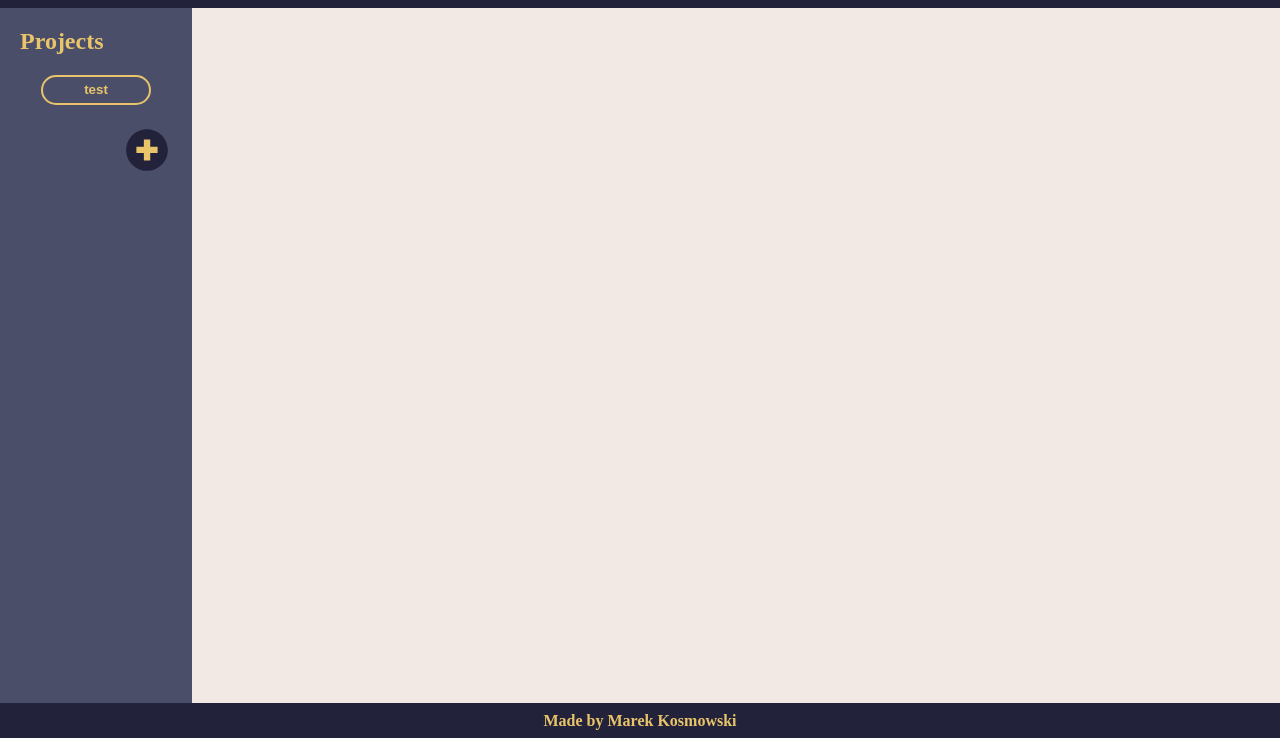
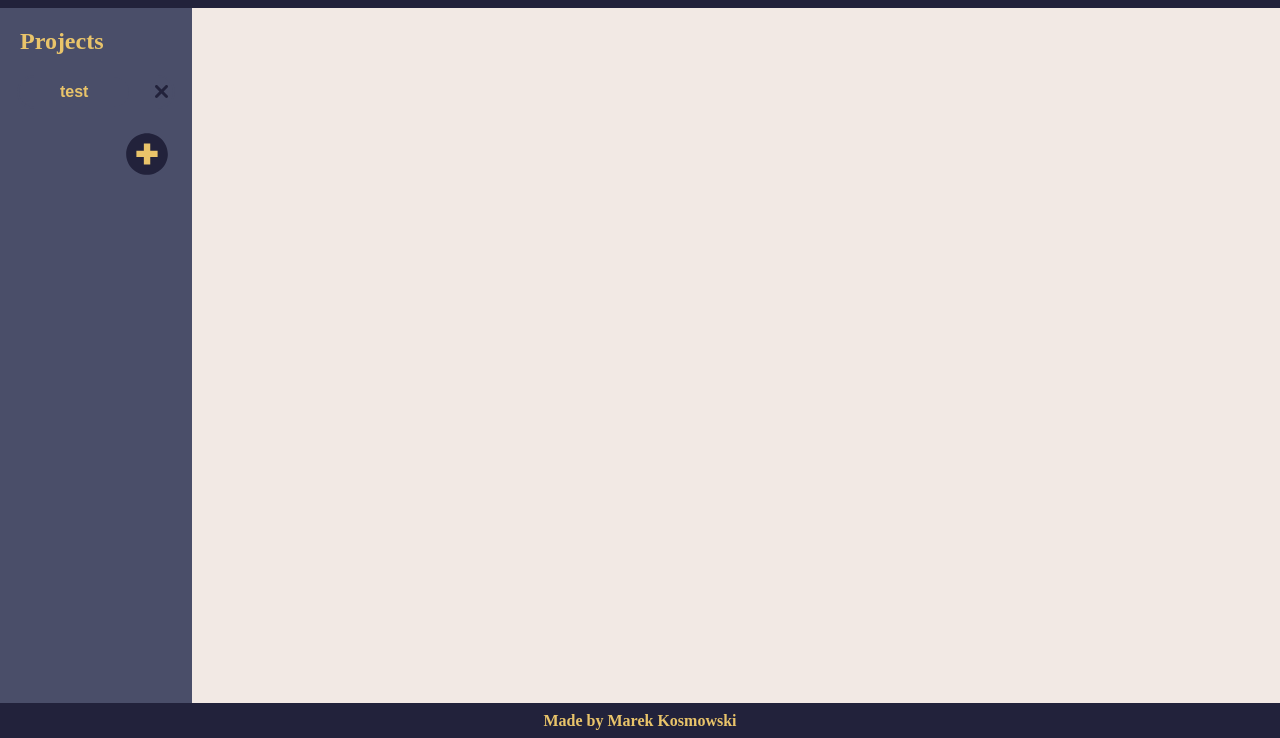
Before and after one commit to Marek-Kosmowski/project-todo-list, a website built with webpack: page src/template.html in a window 1280 px wide. Shown: the part 62-800 px from the top of the page. Built offline with nearby package versions, Linux system fonts and the light colour scheme.

Commit message:
Add styles to buttons on the page

```diff
--- a/src/components/webpage.js
+++ b/src/components/webpage.js
@@ -1,13 +1,15 @@
 import '../styles/style.css'
 import logo from '../assets/todo-logo.png'
 import plusSign from '../assets/plus.svg'
-
-const modal = document.querySelector('.modal');
+import removeSign from '../assets/remove.svg'
+// const modal = document.querySelector('.modal');
 const logoImage = document.querySelector('.header-logo');
 logoImage.src = logo;
 const crateProjectBtn = document.querySelector('.project-create-button');
 crateProjectBtn.src = plusSign;
+const removeSymbol = document.querySelector('.project-remove-button');
+removeSymbol.src = removeSign;
 
-crateProjectBtn.addEventListener('click', () => {
-    modal.style.display = 'block';
-})
+// crateProjectBtn.addEventListener('click', () => {
+//     modal.style.display = 'block';
+// })
--- a/src/styles/style.css
+++ b/src/styles/style.css
@@ -79,19 +79,18 @@
 .project-list-item {
   width: 110px;
   height: 30px;
-  border: 2px solid #e9c46a;
   cursor: pointer;
   border-radius: 30px;
   background-color: #4a4e69;
   color: #e9c46a;
-  transition: 0.2s;
+  font-size: 1rem;
   font-weight: bold;
+  border: none;
+  transition: 0.3s;
 }
 
 .project-list-item:hover {
-  transform: scale(1.1);
   background-color: #f2e9e4;
-  border: 2px solid #22223b;
   color: #22223b;
 }
 
@@ -150,3 +149,23 @@
   background-color: #f2e9e4;
   color: #22223b;
 }
+.project-list-item-container {
+  width: 80%;
+  display: flex;
+  align-items: center;
+  justify-content: space-between;
+  border: 2px solid #4a4e69;
+  border-radius: 30px;
+  transition: 0.3s;
+}
+.project-list-item-container:hover {
+  transform: scale(1.1);
+  background-color: #f2e9e4;
+  border: 2px solid #22223b;
+  color: #22223b;
+}
+.project-remove-button {
+  width: 13px;
+  height: 13px;
+  margin-right: 5px;
+}
--- a/src/template.html
+++ b/src/template.html
@@ -18,10 +18,13 @@
             <div class="content-nav">
                 <h2 class="content-nav-title">Projects</h2>
                 <div class="project-list">
-                    <button class="project-list-item">test</button>
+                    <div class="project-list-item-container">
+                        <button class="project-list-item">test</button>
+                        <input class="project-remove-button" type="image">
+                    </div>
                 </div>
                 <div class="new-project-btn-container">
-                    <input class="project-create-button" type="image" src="./assets/plus.svg" alt="">
+                    <input class="project-create-button" type="image" alt="">
                 </div>
             </div>
             <div class="modal">
```
Also changed, not shown: src/assets/remove.svg (added).
